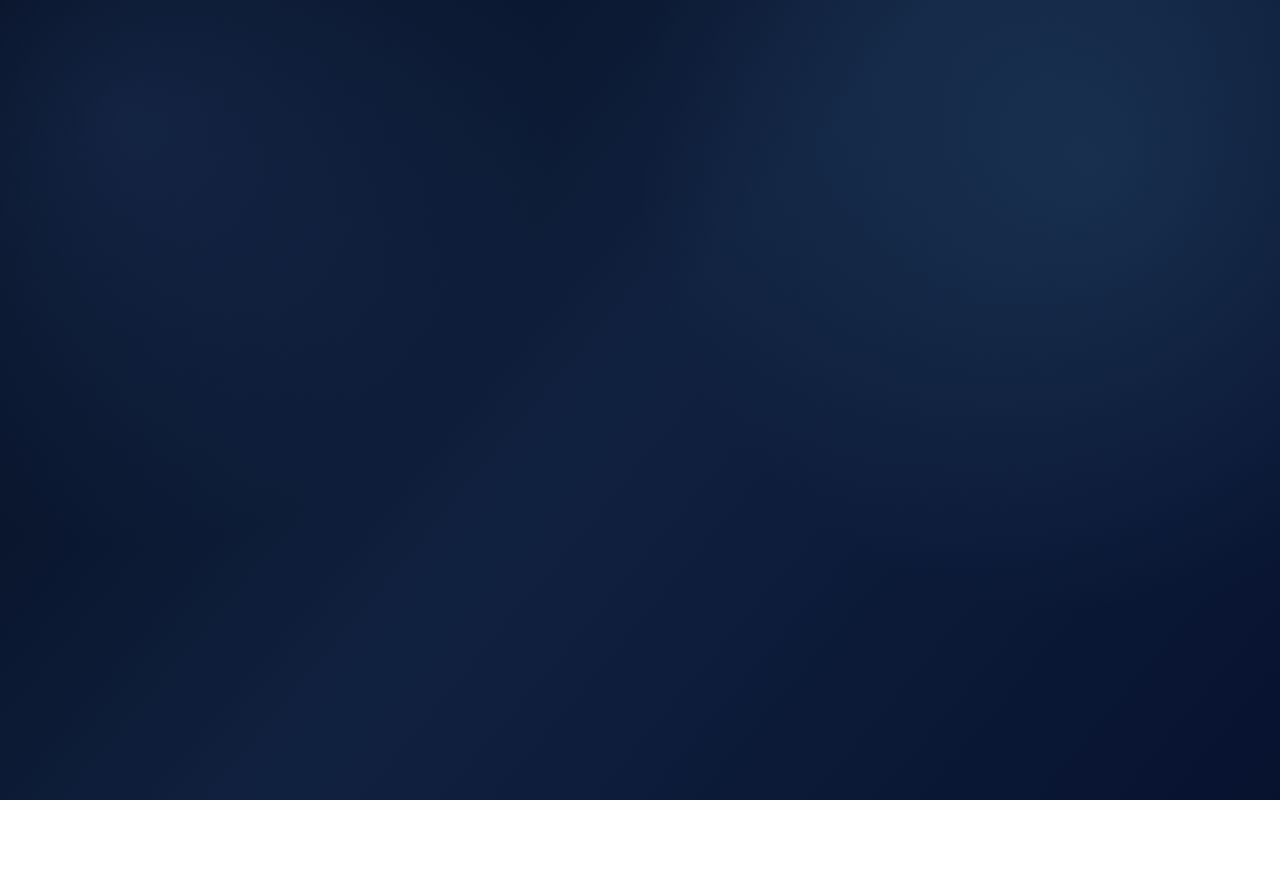
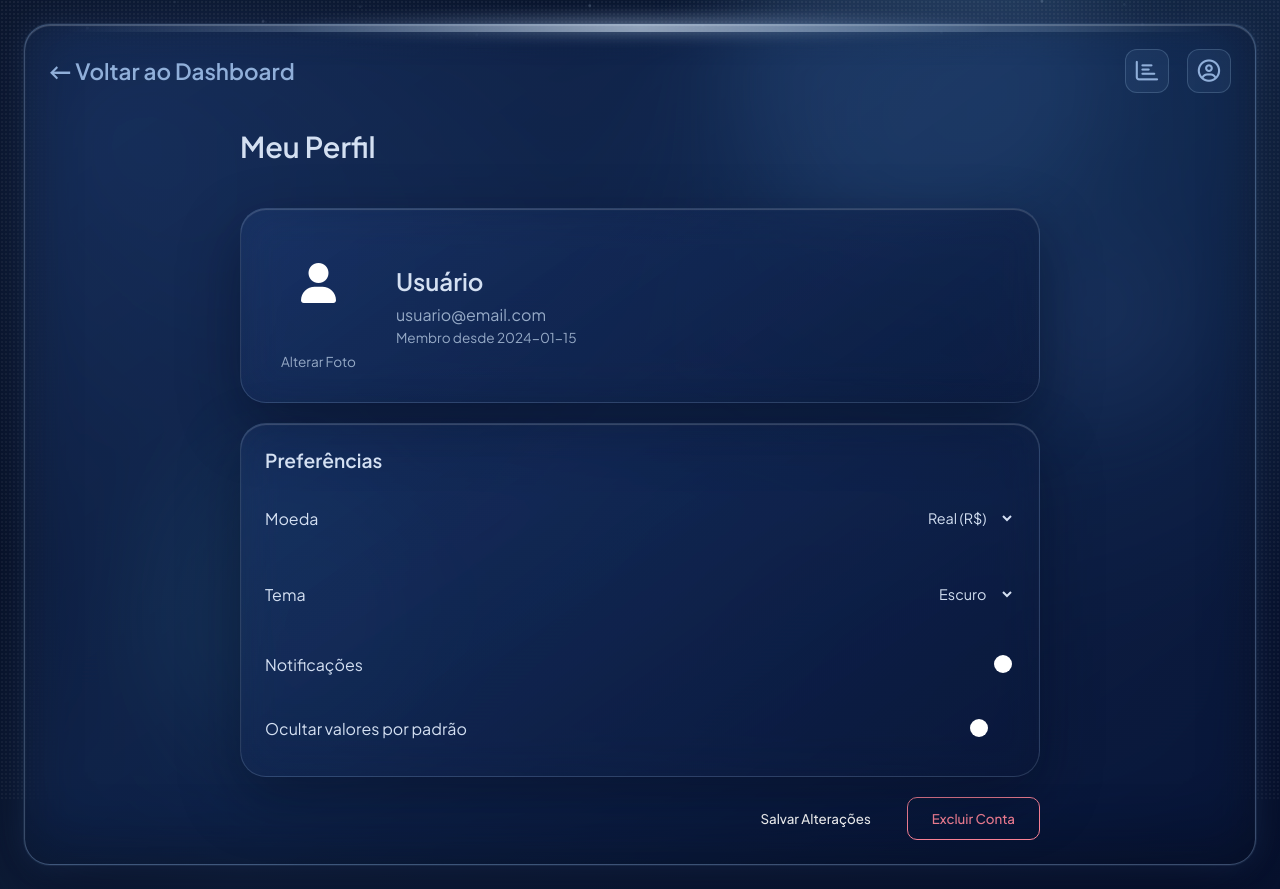
Before and after one commit to Vulpyra/desenv_web, a Vue app: page /perfil in a window 1280 px wide. Before the commit this address had no page. Before the commit the page ends 800 px from the top, so only its background shows below. Built offline with nearby package versions, Linux system fonts and the light colour scheme.

Commit message:
add profile route and navigation from dashboard

```diff
--- a/src/router/index.js
+++ b/src/router/index.js
@@ -1,6 +1,7 @@
 import { createRouter, createWebHistory } from 'vue-router'
 import DashboardView from '../views/DashboardView.vue'
 import SimuladoView from '../views/SimuladoView.vue'
+import ProfileView from '../views/ProfileView.vue'
 
 const router = createRouter({
   history: createWebHistory(),
@@ -15,6 +16,11 @@ const router = createRouter({
       name: 'simulado',
       component: SimuladoView,
     },
+    {
+      path: '/perfil',
+      name: 'perfil',
+      component: ProfileView,
+    },
   ],
 })
 
--- a/src/views/DashboardView.vue
+++ b/src/views/DashboardView.vue
@@ -36,6 +36,10 @@ const toggleVisibilidade = () => {
 // Navegação
 const goToSimulado = () => {
   window.location.href = '/simulado'
+}
+
+const goToProfile = () => {
+  window.location.href = '/perfil'
 }
 
 // Handlers de Modal
@@ -197,7 +201,7 @@ onMounted(load)
             @click="toggleVisibilidade"
             title="Ocultar/Exibir valores"
           ></i>
-          <i class="far fa-user-circle"></i>
+          <i class="far fa-user-circle" @click="goToProfile" title="Meu Perfil" style="cursor: pointer"></i>
         </div>
       </header>
 
--- /dev/null
+++ b/src/views/ProfileView.vue
@@ -0,0 +1,345 @@
+<script setup>
+import { ref } from 'vue'
+import { useRouter } from 'vue-router'
+
+const router = useRouter()
+
+// Dados do perfil (mockados inicialmente)
+const profile = ref({
+  name: 'Usuário',
+  email: 'usuario@email.com',
+  avatar: null,
+  createdAt: '2024-01-15'
+})
+
+// Preferências do usuário
+const preferences = ref({
+  currency: 'BRL',
+  theme: 'dark',
+  notifications: true,
+  hideValues: false
+})
+
+// Navegação
+const goToDashboard = () => {
+  router.push('/')
+}
+
+const goToSimulado = () => {
+  router.push('/simulado')
+}
+</script>
+
+<template>
+  <div class="bg-scene" aria-hidden="true">
+    <span class="glow orb-a"></span>
+    <span class="glow orb-b"></span>
+    <span class="glow orb-c"></span>
+    <span class="noise-layer"></span>
+  </div>
+
+  <div class="dashboard-shell">
+    <span class="particle-stream" aria-hidden="true"></span>
+
+    <div class="dashboard profile-page">
+      <!-- Header -->
+      <header class="top-bar">
+        <div class="brand-mark" @click="goToDashboard" style="cursor: pointer">
+          <span class="brand-text">← Voltar ao Dashboard</span>
+        </div>
+        <div class="top-icons">
+          <i class="far fa-chart-bar" @click="goToSimulado" title="Simulador" style="cursor: pointer"></i>
+          <i class="far fa-user-circle active"></i>
+        </div>
+      </header>
+
+      <!-- Conteúdo do Perfil -->
+      <main class="profile-content">
+        <h1 class="page-title">Meu Perfil</h1>
+
+        <!-- Card de Informações -->
+        <section class="glass-panel profile-card">
+          <div class="profile-header">
+            <div class="avatar-section">
+              <div class="avatar-placeholder">
+                <i class="fas fa-user"></i>
+              </div>
+              <button class="btn-secondary">Alterar Foto</button>
+            </div>
+            <div class="profile-info">
+              <h2>{{ profile.name }}</h2>
+              <p class="email">{{ profile.email }}</p>
+              <p class="member-since">Membro desde {{ profile.createdAt }}</p>
+            </div>
+          </div>
+        </section>
+
+        <!-- Card de Preferências -->
+        <section class="glass-panel preferences-card">
+          <h3>Preferências</h3>
+          <div class="preference-list">
+            <div class="preference-item">
+              <span>Moeda</span>
+              <select v-model="preferences.currency" class="input-field">
+                <option value="BRL">Real (R$)</option>
+                <option value="USD">Dólar ($)</option>
+                <option value="EUR">Euro (€)</option>
+              </select>
+            </div>
+            <div class="preference-item">
+              <span>Tema</span>
+              <select v-model="preferences.theme" class="input-field">
+                <option value="dark">Escuro</option>
+                <option value="light">Claro</option>
+              </select>
+            </div>
+            <div class="preference-item">
+              <span>Notificações</span>
+              <label class="toggle">
+                <input type="checkbox" v-model="preferences.notifications" />
+                <span class="toggle-slider"></span>
+              </label>
+            </div>
+            <div class="preference-item">
+              <span>Ocultar valores por padrão</span>
+              <label class="toggle">
+                <input type="checkbox" v-model="preferences.hideValues" />
+                <span class="toggle-slider"></span>
+              </label>
+            </div>
+          </div>
+        </section>
+
+        <!-- Ações -->
+        <section class="profile-actions">
+          <button class="btn-primary">Salvar Alterações</button>
+          <button class="btn-danger">Excluir Conta</button>
+        </section>
+      </main>
+    </div>
+  </div>
+</template>
+
+<style scoped>
+.profile-page {
+  padding: 24px;
+}
+
+.page-title {
+  font-size: 1.8rem;
+  font-weight: 600;
+  margin-bottom: 24px;
+  color: var(--text-primary);
+}
+
+.profile-content {
+  display: flex;
+  flex-direction: column;
+  gap: 20px;
+  max-width: 800px;
+  margin: 0 auto;
+}
+
+.profile-card {
+  padding: 24px;
+}
+
+.profile-header {
+  display: flex;
+  align-items: center;
+  gap: 24px;
+}
+
+.avatar-section {
+  display: flex;
+  flex-direction: column;
+  align-items: center;
+  gap: 12px;
+}
+
+.avatar-placeholder {
+  width: 100px;
+  height: 100px;
+  border-radius: 50%;
+  background: linear-gradient(135deg, var(--accent-6), var(--accent-7));
+  display: flex;
+  align-items: center;
+  justify-content: center;
+  font-size: 2.5rem;
+  color: white;
+}
+
+.profile-info h2 {
+  font-size: 1.5rem;
+  font-weight: 600;
+  margin-bottom: 8px;
+  color: var(--text-primary);
+}
+
+.profile-info .email {
+  color: var(--text-soft);
+  margin-bottom: 4px;
+}
+
+.profile-info .member-since {
+  font-size: 0.85rem;
+  color: var(--text-soft);
+}
+
+.preferences-card {
+  padding: 24px;
+}
+
+.preferences-card h3 {
+  font-size: 1.2rem;
+  font-weight: 600;
+  margin-bottom: 16px;
+  color: var(--text-primary);
+}
+
+.preference-list {
+  display: flex;
+  flex-direction: column;
+  gap: 16px;
+}
+
+.preference-item {
+  display: flex;
+  justify-content: space-between;
+  align-items: center;
+  padding: 12px 0;
+  border-bottom: 1px solid var(--divider);
+}
+
+.preference-item:last-child {
+  border-bottom: none;
+}
+
+.preference-item span {
+  color: var(--text-primary);
+}
+
+.input-field {
+  padding: 8px 12px;
+  border-radius: 8px;
+  border: 1px solid var(--divider);
+  background: var(--panel-bg);
+  color: var(--text-primary);
+  font-size: 0.9rem;
+  cursor: pointer;
+}
+
+.toggle {
+  position: relative;
+  display: inline-block;
+  width: 48px;
+  height: 24px;
+}
+
+.toggle input {
+  opacity: 0;
+  width: 0;
+  height: 0;
+}
+
+.toggle-slider {
+  position: absolute;
+  cursor: pointer;
+  top: 0;
+  left: 0;
+  right: 0;
+  bottom: 0;
+  background-color: var(--divider);
+  transition: 0.3s;
+  border-radius: 24px;
+}
+
+.toggle-slider:before {
+  position: absolute;
+  content: "";
+  height: 18px;
+  width: 18px;
+  left: 3px;
+  bottom: 3px;
+  background-color: white;
+  transition: 0.3s;
+  border-radius: 50%;
+}
+
+.toggle input:checked + .toggle-slider {
+  background: linear-gradient(90deg, var(--accent-6), var(--accent-7));
+}
+
+.toggle input:checked + .toggle-slider:before {
+  transform: translateX(24px);
+}
+
+.profile-actions {
+  display: flex;
+  gap: 12px;
+  justify-content: flex-end;
+}
+
+.btn-primary {
+  padding: 12px 24px;
+  border-radius: 10px;
+  border: none;
+  background: linear-gradient(90deg, var(--accent-6), var(--accent-7));
+  color: white;
+  font-weight: 500;
+  cursor: pointer;
+  transition: transform 0.2s, box-shadow 0.2s;
+}
+
+.btn-primary:hover {
+  transform: translateY(-2px);
+  box-shadow: 0 8px 20px rgba(0, 188, 212, 0.3);
+}
+
+.btn-secondary {
+  padding: 8px 16px;
+  border-radius: 8px;
+  border: 1px solid var(--divider);
+  background: transparent;
+  color: var(--text-soft);
+  font-size: 0.85rem;
+  cursor: pointer;
+  transition: all 0.2s;
+}
+
+.btn-secondary:hover {
+  border-color: var(--accent-6);
+  color: var(--accent-6);
+}
+
+.btn-danger {
+  padding: 12px 24px;
+  border-radius: 10px;
+  border: 1px solid var(--danger-soft);
+  background: transparent;
+  color: var(--danger-soft);
+  font-weight: 500;
+  cursor: pointer;
+  transition: all 0.2s;
+}
+
+.btn-danger:hover {
+  background: var(--danger-soft);
+  color: white;
+}
+
+.top-icons i.active {
+  color: var(--accent-6);
+}
+
+@media (max-width: 600px) {
+  .profile-header {
+    flex-direction: column;
+    text-align: center;
+  }
+
+  .profile-actions {
+    flex-direction: column;
+  }
+}
+</style>
```
